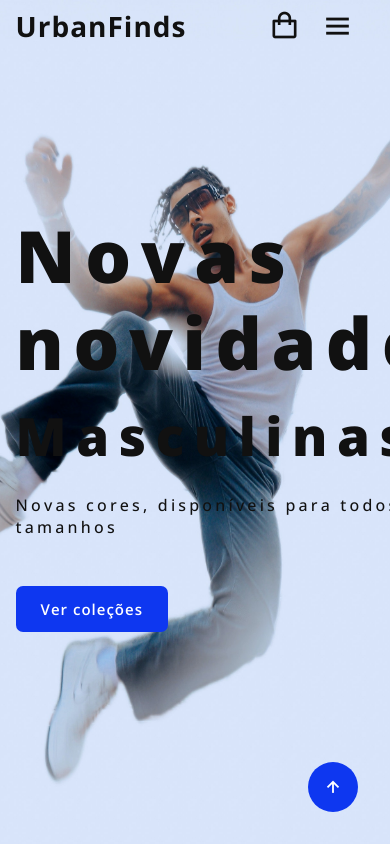
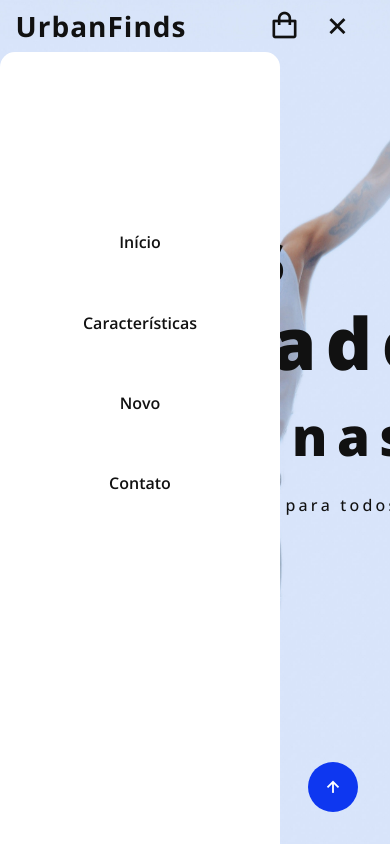
Before and after one commit to niltoncesar3/lojaDeRoupas, a plain HTML site: page index.html in a window 390 px wide. Both pictures are taken after a click on the element 337 px from the left and 26 px from the top of the page. Shown: the top 844 px of the page. Drawn offline with nearby package versions, Linux system fonts and the light colour scheme.

Commit message:
js change

```diff
--- a/index.html
+++ b/index.html
@@ -222,7 +222,7 @@
 
 
     <!-- Custom js link -->
-    <script src="js/script.js"></script>
+    <script src="script.js"></script>
 
 </body>
 </html>
--- /dev/null
+++ b/script.js
@@ -0,0 +1,28 @@
+const header = document.querySelector('header');
+
+window.addEventListener('scroll', function() {
+    header.classList.toggle ('sticky', window.scrollY > 0);
+});
+
+let menu = document.querySelector('#menu-icon');
+let navlist = document.querySelector('.navlist');
+
+menu.onclick = () => {
+    menu.classList.toggle('bx-x');
+    navlist.classList.toggle('open');
+};
+
+window.onscroll = () => {
+    menu.classList.remove('bx-x');
+    navlist.classList.remove('open');
+}
+
+const sr = ScrollReveal ({
+    distance: '30px',
+    duration: 2600,
+    reset: true
+})
+
+sr.reveal('.home-text', {delay: 350, origin: 'bottom'});
+
+sr.reveal('.featured,.cta,.new,.brand,.contact', {delay: 200, origin: 'bottom'});
```
